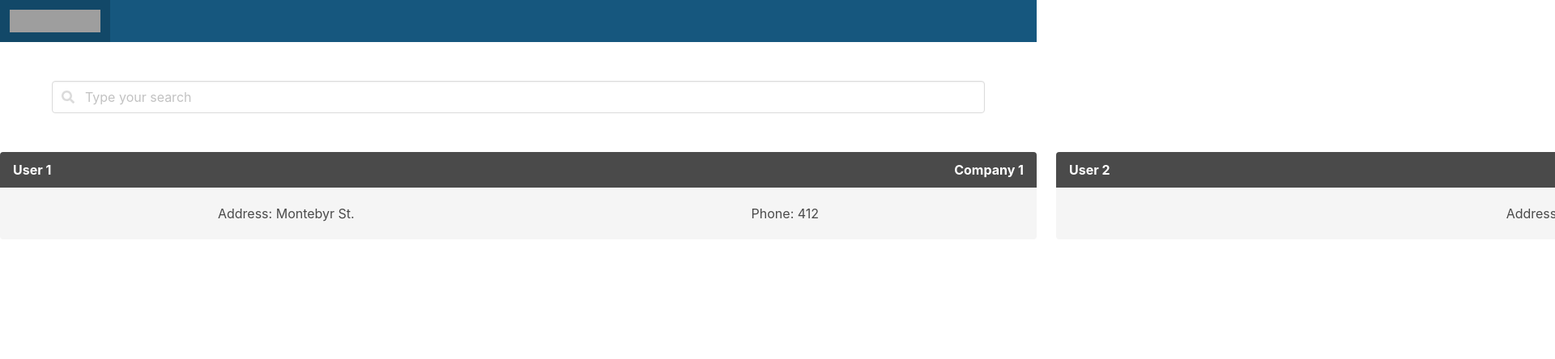
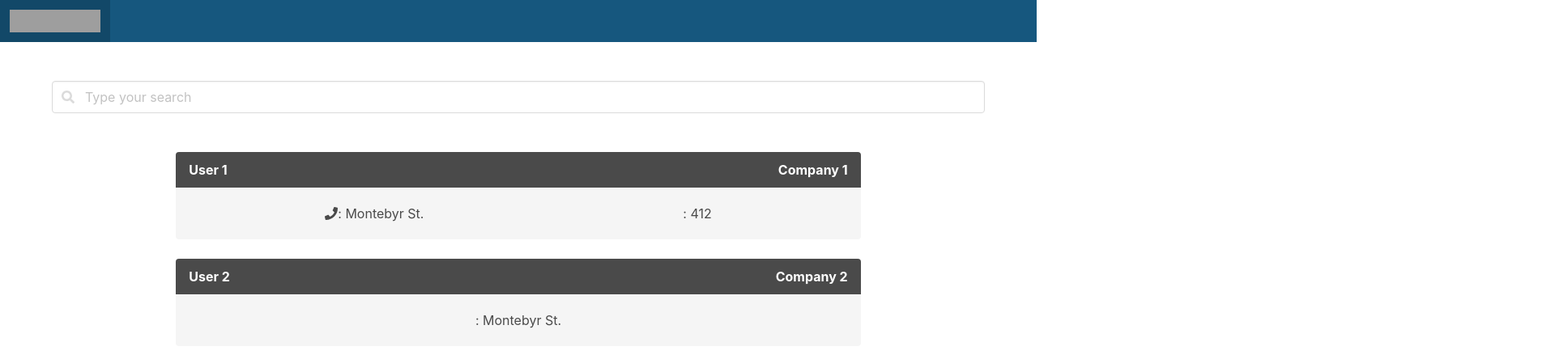
Before and after one commit to ptramontina/phone-list-frontend, a Vue app: page / in a window 1280 px wide. Shown: the top 444 px of the page at 81% size, 1920 px wide, since content can reach past the window. Built offline with nearby package versions, Linux system fonts and the light colour scheme; grey boxes are pictures that could not be loaded.

Commit message:
Column adjust

```diff
--- a/src/components/Phone.vue
+++ b/src/components/Phone.vue
@@ -8,7 +8,7 @@
       <div class="message-body">
         <div class="level">
           <div class="level-item" v-for="(item, index) in data.items" :key="index">
-            {{item.item_name}}: {{item.item_value}}
+            <i v-if="item.item_icon" :class="[item.item_icon]"></i>: {{item.item_value}}
           </div>
         </div>
       </div>
--- a/src/components/PhoneList.vue
+++ b/src/components/PhoneList.vue
@@ -6,8 +6,8 @@
       </div>
     </section>
 
-    <div class="columns">
-      <div class="column is-full" v-for="(phone, index) in phoneList" :key="index">
+    <div class="columns" v-for="(phone, index) in phoneList" :key="index">
+      <div class="column is-offset-2 is-8">
         <phone :data="phone"></phone>
       </div>
     </div>
@@ -31,6 +31,7 @@ export default {
           company: "Company 1",
           items: [
             {
+              item_icon: 'fas fa-phone',
               item_name: "Address",
               item_value: "Montebyr St."
             },
```
